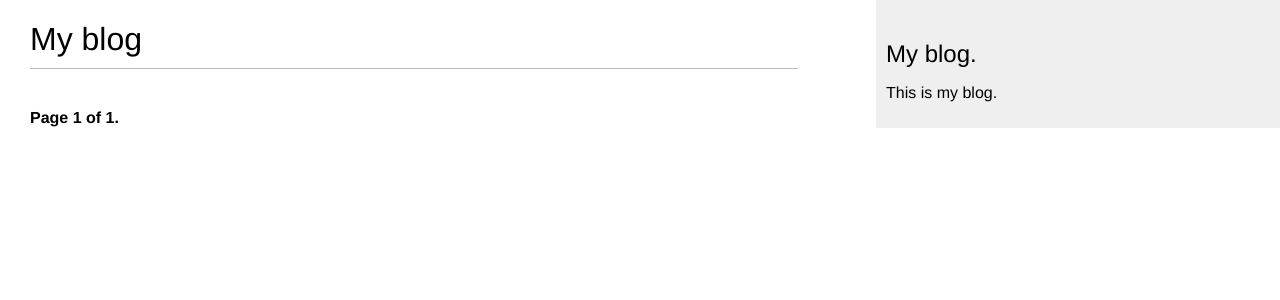
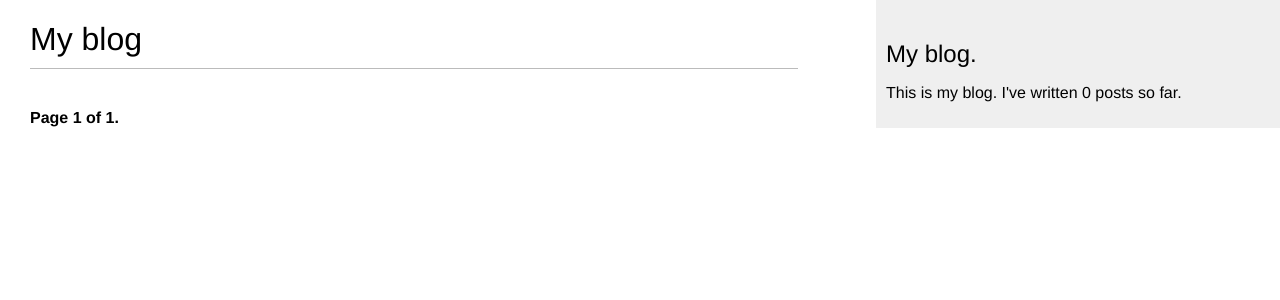
Before and after one commit to GalRavil/dj_pr_01, a Django app: page /blog/ in a window 1280 px wide. Shown: the top 300 px of the page. Run offline with Django 3.2, Linux system fonts and the light colour scheme; data that the repository does not hold is empty.

Commit message:
+ total_post tag

```diff
--- a/blog/templates/blog/base.html
+++ b/blog/templates/blog/base.html
@@ -1,3 +1,4 @@
+{% load blog_tags %}
 {% load staticfiles %}
 
 <!DOCTYPE html>
@@ -15,7 +16,7 @@
     </div>
     <div id="sidebar">
         <h2>My blog.</h2>
-            <p>This is my blog.</p>
+            <p>This is my blog. I've written {% total_posts %} posts so far.</p>
     </div>
 </body>
 </html>
--- /dev/null
+++ b/blog/templatetags/blog_tags.py
@@ -0,0 +1,10 @@
+from django import template
+
+from ..models import Post
+
+
+register = template.Library()
+
+@register.simple_tag()
+def total_posts():
+    return Post.published.count()
```
Also changed, not shown: blog/templatetags/__init__.py (added).
